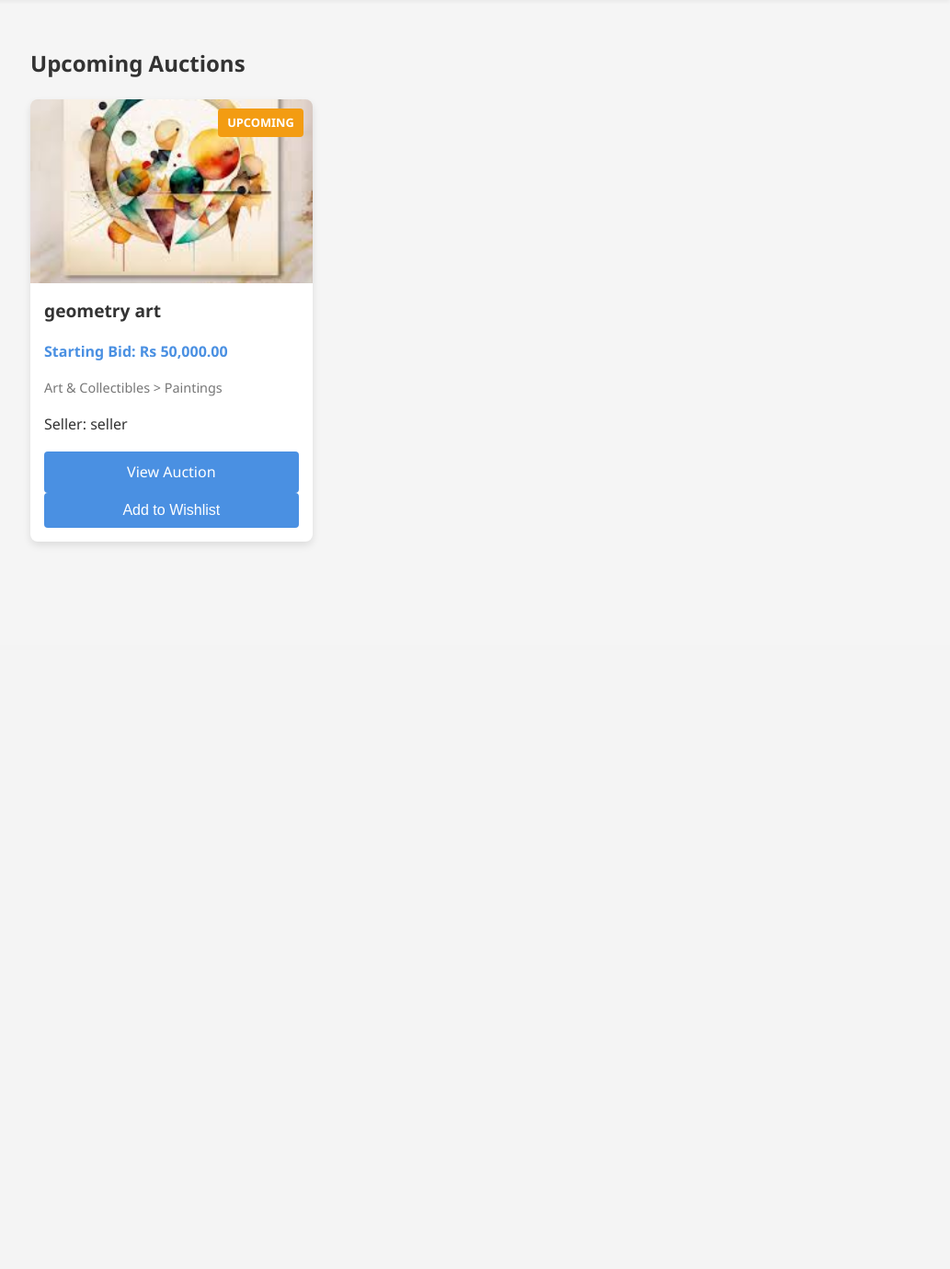
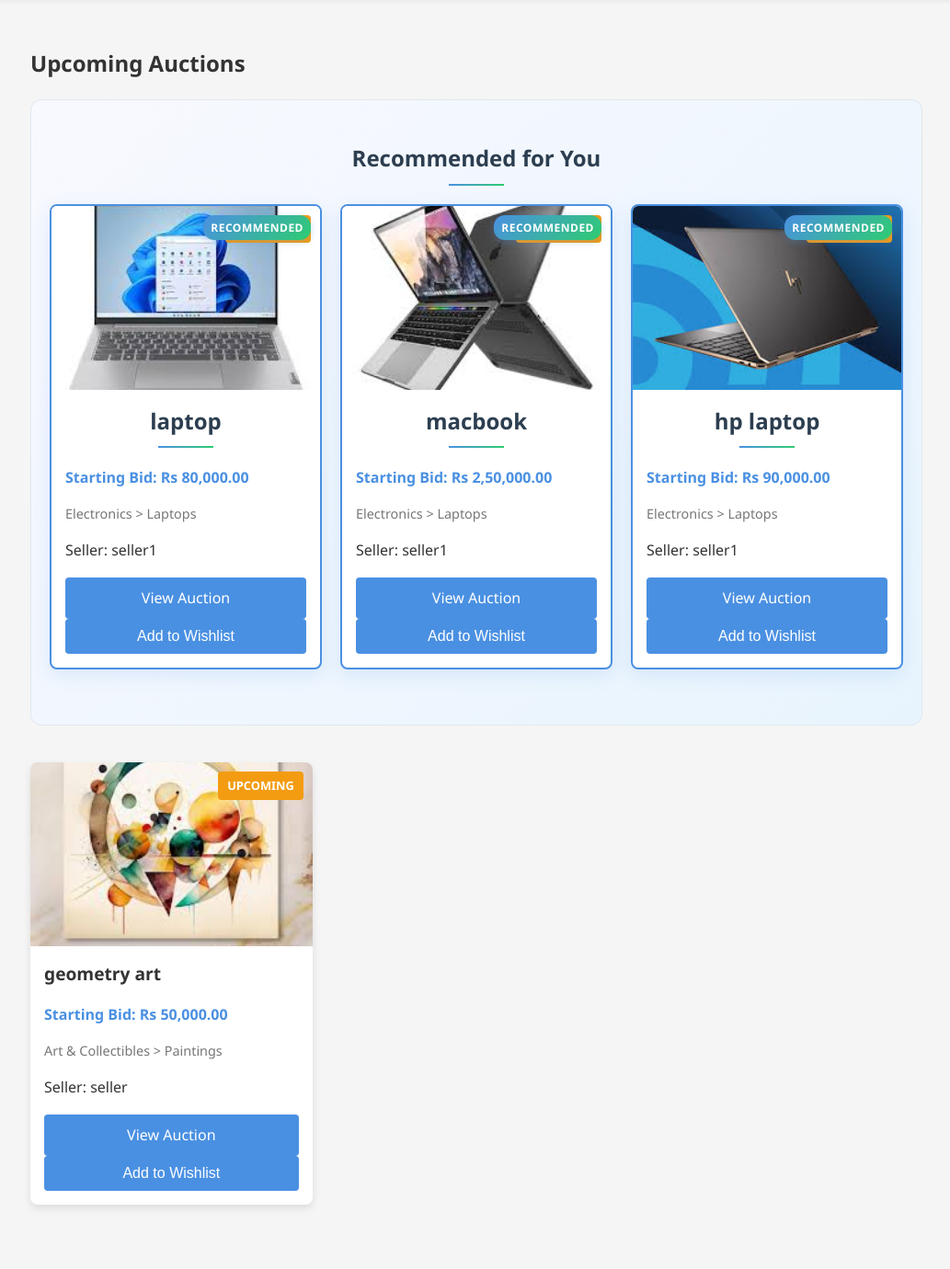
Before and after one commit to alishanepal/auction_systems, a Flask app: page /upcoming in a window 1280 px wide. Shown: the part 99-1479 px from the top of the page at 92% size, without its empty margins (247-1280 px from the left). Before the commit the page ends 692 px from the top, so only its background shows below. Run offline with Flask 3, Linux system fonts and the light colour scheme; a user stored in the database is signed in.

Commit message:
some minor changes

```diff
--- a/app/main.py
+++ b/app/main.py
@@ -38,9 +38,6 @@
     upcoming_products = sort_products_for_user(upcoming_products_all, user_id, limit=6)
     ended_products = [auction.product for auction in ended_auctions[:6]]
 
-    # Get personalized recommendations
-    recommended_products = get_recommended_products(user_id, limit=6)
-
     # Compute trending auctions:
     # - For live: by number of bids
     # - For upcoming: by wishlist entries
@@ -74,7 +71,6 @@
                            live_products=live_products,
                            upcoming_products=upcoming_products,
                            ended_products=ended_products,
-                           recommended_products=recommended_products,
                            trending_auctions=trending_auctions,
                            user_wishlist_product_ids=user_wishlist_product_ids,
                            format_indian_currency=format_indian_currency)
@@ -155,7 +151,17 @@
         Auction.end_date > datetime.now()
     ).all()
     products = [a.product for a in live_auctions]
-    return render_template('live.html', products=products, format_indian_currency=format_indian_currency)
+
+    # Get personalized recommendations for logged-in users
+    recommended_products = []
+    if user_id:
+        recommended_products = get_recommended_products(user_id, limit=3)
+
+    return render_template('live.html',
+                         products=products,
+                         recommended_products=recommended_products,
+                         user_id=user_id,
+                         format_indian_currency=format_indian_currency)
 
 @main.route('/upcoming')
 def upcoming_auction():
@@ -167,7 +173,18 @@
     user_wishlist_product_ids = set()
     if user_id:
         user_wishlist_product_ids = {w.product_id for w in Wishlist.query.filter_by(user_id=user_id).all()}
-    return render_template('upcoming.html', products=products, user_wishlist_product_ids=user_wishlist_product_ids, format_indian_currency=format_indian_currency)
+
+    # Get personalized recommendations for logged-in users
+    recommended_products = []
+    if user_id:
+        recommended_products = get_recommended_products(user_id, limit=3)
+
+    return render_template('upcoming.html',
+                         products=products,
+                         recommended_products=recommended_products,
+                         user_id=user_id,
+                         user_wishlist_product_ids=user_wishlist_product_ids,
+                         format_indian_currency=format_indian_currency)
 
 @main.route('/closed')
 def closed_auction():
--- a/app/recommendations.py
+++ b/app/recommendations.py
@@ -105,12 +105,8 @@
 def get_recommended_products(user_id, limit=12):
     """Get personalized product recommendations for a user"""
     if not user_id:
-        # If no user, return recent live auctions
-        live_auctions = db.session.query(Auction).filter(
-            Auction.start_date <= func.now(),
-            Auction.end_date > func.now()
-        ).order_by(desc(Auction.created_at)).limit(limit).all()
-        return [auction.product for auction in live_auctions]
+        # If no user, return empty list (no recommendations)
+        return []
 
     # Get user preferences
     user_preferences = get_user_preferences(user_id)
@@ -185,6 +181,7 @@
         return []
 
     if not user_id:
+        # If no user, return products in original order (no personalization)
         return products[:limit] if limit else products
 
     # Build user preferences and vector
--- a/app/static/style.css
+++ b/app/static/style.css
@@ -504,14 +504,6 @@
         padding: 10px;
     }
 
-    .features-section {
-        gap: 20px;
-    }
-
-    .feature-card {
-        width: 100%;
-        max-width: 300px;
-    }
 }
 
 .features-section {
@@ -931,3 +923,64 @@
     margin: 0 0 10px 0;
     color: #333;
 }
+
+/* Recommendations Section Styles */
+.recommendations-section {
+    margin-bottom: 40px;
+    padding: 20px;
+    background: linear-gradient(135deg, #f8f9ff 0%, #e8f4fd 100%);
+    border-radius: 12px;
+    border: 1px solid #e1e8ed;
+}
+
+.recommendations-section h3 {
+    text-align: center;
+    margin-bottom: 20px;
+    color: #2c3e50;
+    font-size: 1.5rem;
+    position: relative;
+    padding-bottom: 10px;
+}
+
+.recommendations-section h3:after {
+    content: '';
+    position: absolute;
+    bottom: 0;
+    left: 50%;
+    transform: translateX(-50%);
+    width: 60px;
+    height: 2px;
+    background: linear-gradient(90deg, #4a90e2, #2ecc71);
+}
+
+.recommendations-grid {
+    grid-template-columns: repeat(auto-fill, minmax(250px, 1fr));
+    gap: 20px;
+}
+
+.product-card.recommended {
+    border: 2px solid #4a90e2;
+    box-shadow: 0 6px 20px rgba(74, 144, 226, 0.15);
+    position: relative;
+}
+
+.product-card.recommended:hover {
+    transform: translateY(-8px);
+    box-shadow: 0 12px 30px rgba(74, 144, 226, 0.25);
+}
+
+.recommendation-badge {
+    position: absolute;
+    top: 10px;
+    right: 10px;
+    background: linear-gradient(135deg, #4a90e2, #2ecc71);
+    color: white;
+    padding: 4px 8px;
+    border-radius: 12px;
+    font-size: 0.75rem;
+    font-weight: 600;
+    text-transform: uppercase;
+    letter-spacing: 0.5px;
+    box-shadow: 0 2px 8px rgba(74, 144, 226, 0.3);
+    z-index: 2;
+}
--- a/app/templates/upcoming.html
+++ b/app/templates/upcoming.html
@@ -8,6 +8,45 @@
   {% include 'bidder_nav.html' %}
   <div class="content">
     <h2>Upcoming Auctions</h2>
+
+    <!-- Personalized Recommendations for Logged-in Users -->
+    {% if user_id and recommended_products %}
+    <div class="recommendations-section">
+      <h3>Recommended for You</h3>
+      <div class="product-grid recommendations-grid">
+        {% for product in recommended_products %}
+        <div class="product-card recommended">
+          {% if product.image_url %}
+          <div class="product-image">
+            <img src="{{ url_for('static', filename=product.image_url) }}" alt="{{ product.name }}">
+          </div>
+          {% else %}
+          <div class="product-image no-image"><span>No Image</span></div>
+          {% endif %}
+          <div class="product-details">
+            <h3>{{ product.name }}</h3>
+            <p class="product-price">Starting Bid: {{ format_indian_currency(product.starting_bid) }}</p>
+            <p class="product-category">{{ product.category.name }} > {{ product.subcategory.name }}</p>
+            <p class="product-seller">Seller: {{ product.seller.username }}</p>
+            <div class="status-badge upcoming">Upcoming</div>
+            <div class="recommendation-badge">Recommended</div>
+            <a href="/auction/{{ product.auctions[0].id }}" class="btn view-btn">View Auction</a>
+            {% if session.user_id %}
+            <button class="btn wishlist-btn" data-product-id="{{ product.id }}">
+              {% if user_wishlist_product_ids and product.id in user_wishlist_product_ids %}
+              Remove from Wishlist
+              {% else %}
+              Add to Wishlist
+              {% endif %}
+            </button>
+            {% endif %}
+          </div>
+        </div>
+        {% endfor %}
+      </div>
+    </div>
+    {% endif %}
+
     <div class="product-grid">
       {% if products %}
         {% for product in products %}
```
Also changed, not shown: app/templates/home.html (+1 -29 lines), app/templates/live.html (+30 -0 lines), instance/auction_clean.db.
